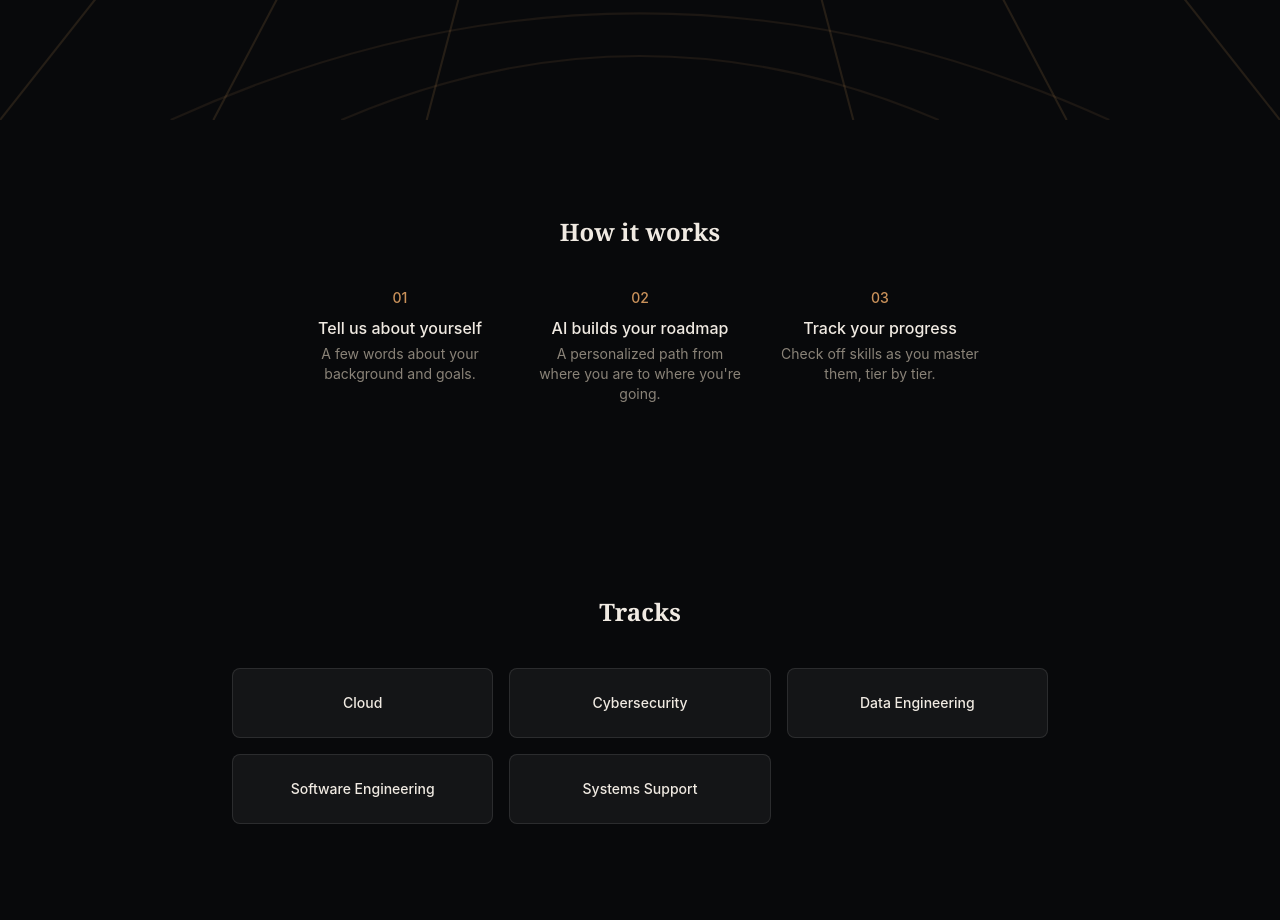
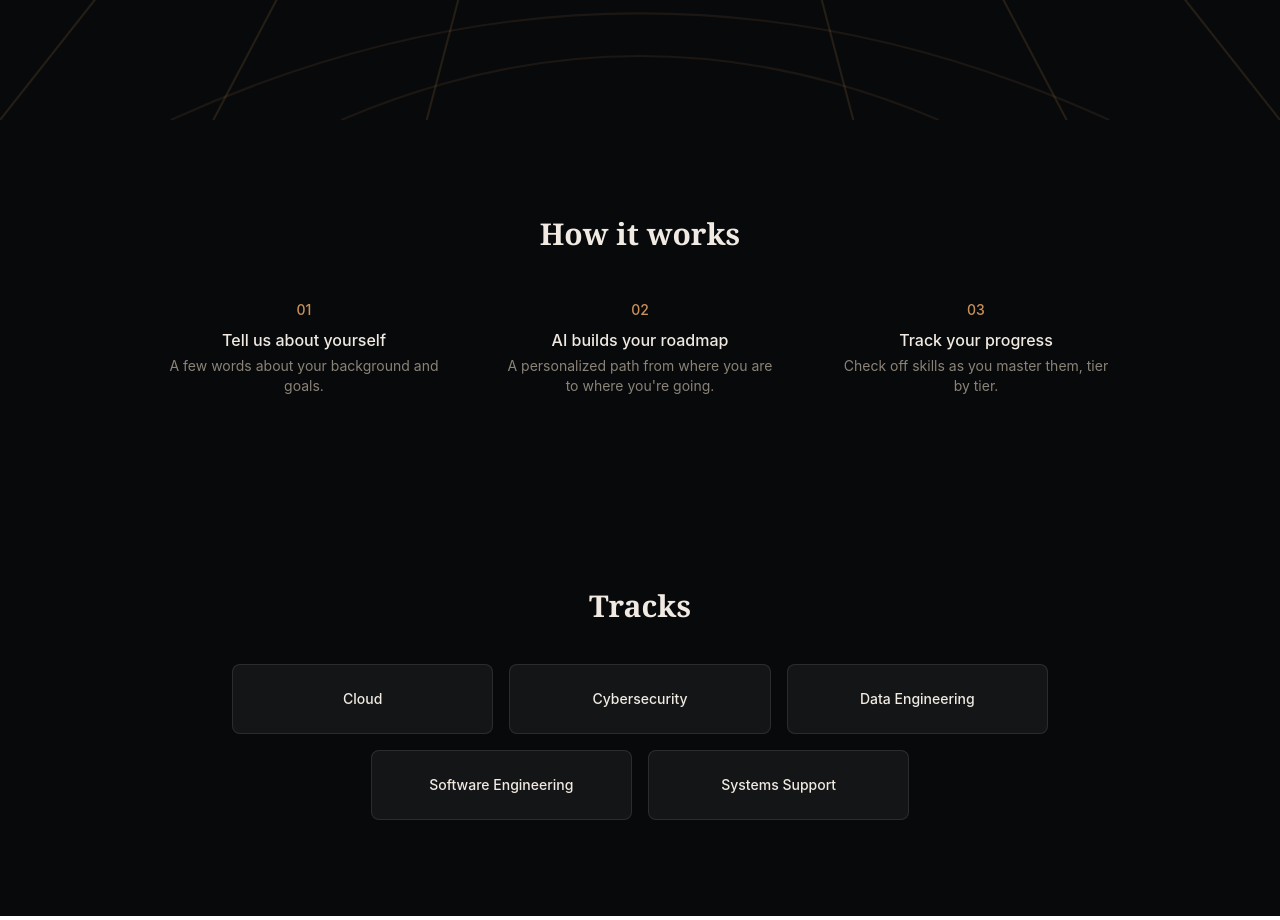
Before and after one commit to Kriviears/Hackjam-2026-team-07, a React (Vite) app in the folder client/: page / in a window 1280 px wide. Shown: the part 680-1600 px from the top of the page. Built offline with nearby package versions, Linux system fonts and the light colour scheme.

Commit message:
style(landing): space out How it works section and center track bubbles

```diff
--- a/client/src/pages/LandingPage.jsx
+++ b/client/src/pages/LandingPage.jsx
@@ -114,9 +114,9 @@ function LandingPage({ onStart, onLogin }) {
       </div>
 
       {/* How it works section */}
-      <div id="how-it-works" className="px-10 py-24 max-w-3xl mx-auto text-center">
-        <h2 className="text-[#F0EAE2] text-2xl font-serif font-bold mb-10">How it works</h2>
-        <div className="grid sm:grid-cols-3 gap-8">
+      <div id="how-it-works" className="px-10 py-24 max-w-5xl mx-auto text-center">
+        <h2 className="text-[#F0EAE2] text-3xl font-serif font-bold mb-12">How it works</h2>
+        <div className="grid sm:grid-cols-3 gap-12 md:gap-16">
           {[
             { step: "01", title: "Tell us about yourself", desc: "A few words about your background and goals." },
             { step: "02", title: "AI builds your roadmap", desc: "A personalized path from where you are to where you're going." },
@@ -133,10 +133,10 @@ function LandingPage({ onStart, onLogin }) {
 
       {/* Tracks section */}
       <div id="tracks" className="px-10 py-24 max-w-4xl mx-auto text-center">
-        <h2 className="text-[#F0EAE2] text-2xl font-serif font-bold mb-10">Tracks</h2>
-        <div className="grid sm:grid-cols-2 md:grid-cols-3 gap-4">
+        <h2 className="text-[#F0EAE2] text-3xl font-serif font-bold mb-10">Tracks</h2>
+        <div className="flex flex-wrap justify-center gap-4">
           {["Cloud", "Cybersecurity", "Data Engineering", "Software Engineering", "Systems Support"].map((track) => (
-            <div key={track} className="bg-white/5 border border-white/10 rounded-lg py-6 px-4">
+            <div key={track} className="bg-white/5 border border-white/10 rounded-lg py-6 px-4 w-full sm:w-[calc(50%-0.5rem)] md:w-[calc(33.333%-0.667rem)]">
               <p className="text-[#F0EAE2] text-sm font-medium">{track}</p>
             </div>
           ))}
```
